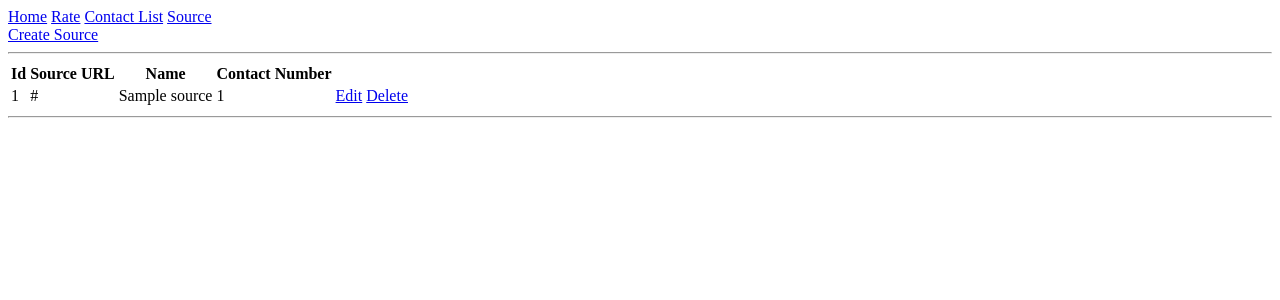
After one commit to MariiaPidisko/Currency, a Django app: page /source/list/ in a window 1280 px wide. The commit adds this page. Shown: the top 300 px of the page. Run offline with Django 4.2, Linux system fonts and the light colour scheme; tables that the repository leaves empty hold one stand-in row (values such as "Sample post").

Commit message:
HomeWork7:Creating a Source model and forms for it

```diff
--- a/app/currency/models.py
+++ b/app/currency/models.py
@@ -4,7 +4,7 @@ from django.db import models
 class Rate(models.Model):
     type = models.CharField(max_length=10)   # noqa: A003
     source = models.CharField(max_length=20)
-    created = models.DateTimeField()
+    created = models.DateTimeField(auto_now_add=True)
     buy = models.DecimalField(max_digits=10, decimal_places=2)
     sale = models.DecimalField(max_digits=10, decimal_places=2)
 
@@ -13,3 +13,9 @@ class ContactUs(models.Model):
     email_from = models.EmailField(max_length=35)
     subject = models.CharField(max_length=50)
     message = models.CharField(max_length=500)
+
+
+class Source(models.Model):
+    source_url = models.URLField(max_length=100)
+    name = models.CharField(max_length=50)
+    contact_number = models.DecimalField(max_digits=25, decimal_places=0)
--- a/app/currency/templates/includes/navbar.html
+++ b/app/currency/templates/includes/navbar.html
@@ -1,5 +1,6 @@
 <nav>
     <a href="/">Home</a>
-    <a href="/rate/list/">Rates</a>
+    <a href="/rate/list/">Rate</a>
     <a href="/cont/list/">Contact List</a>
+    <a href="/source/list/">Source</a>
 </nav>
--- /dev/null
+++ b/app/currency/templates/source_list.html
@@ -0,0 +1,29 @@
+{% extends 'base.html' %}
+
+{% block content %}
+    <a href="/source/create/">Create Source</a>
+<hr>
+    <table>
+        <tr>
+            <th scope="col"> Id </th>
+            <th scope="col"> Source URL </th>
+            <th scope="col"> Name </th>
+            <th scope="col"> Contact Number </th>
+        </tr>
+
+        {% for source in sources %}
+
+        <tr>
+            <td> {{ source.id }} </td>
+            <td> {{ source.source_url }} </td>
+            <td> {{ source.name }} </td>
+            <td> {{ source.contact_number }} </td>
+            <td><a href="/source/update/{{ source.id }}">Edit</a></td>
+            <td><a href="/source/delete/{{ source.id }}">Delete</a></td>
+        </tr>
+
+        {% endfor %}
+
+    </table>
+<hr>
+{% endblock content %}
--- a/app/currency/views.py
+++ b/app/currency/views.py
@@ -1,7 +1,10 @@
+from currency.forms import SourceForm
 from currency.models import ContactUs
 from currency.models import Rate
+from currency.models import Source
 
-from django.shortcuts import render
+from django.http import HttpResponseRedirect
+from django.shortcuts import get_object_or_404, render
 
 
 def rate_list(request):
@@ -14,5 +17,45 @@ def cont_list(request):
     return render(request, 'cont_list.html', context={'contacts': contacts})
 
 
+def source_list(request):
+    sources = Source.objects.all()
+    return render(request, 'source_list.html', context={'sources': sources})
+
+
+def source_create(request):
+    if request.method == 'POST':
+        form = SourceForm(request.POST)
+        if form.is_valid():
+            form.save()
+            return HttpResponseRedirect('/source/list')
+    else:
+        form = SourceForm()
+
+    return render(request, 'source_create.html', context={'form': form})
+
+
+def source_update(request, pk):
+    instance = get_object_or_404(Source, pk=pk)
+
+    if request.method == 'POST':
+        form = SourceForm(request.POST, instance=instance)
+        if form.is_valid():
+            form.save()
+            return HttpResponseRedirect('/source/list')
+    else:
+        form = SourceForm(instance=instance)
+
+    return render(request, 'source_update.html', context={'form': form})
+
+
+def source_delete(request, pk):
+    instance = get_object_or_404(Source, pk=pk)
+    if request.method == 'POST':
+        instance.delete()
+        return HttpResponseRedirect('/source/list')
+    else:
+        return render(request, 'source_delete.html', context={'source': instance})
+
+
 def index(request):
     return render(request, 'index.html')
--- a/app/settings/urls.py
+++ b/app/settings/urls.py
@@ -8,4 +8,8 @@ urlpatterns = [
     path('rate/list/', currency_views.rate_list),
     path('', currency_views.index),
     path('cont/list/', currency_views.cont_list),
+    path('source/list/', currency_views.source_list),
+    path('source/create/', currency_views.source_create),
+    path('source/update/<int:pk>', currency_views.source_update),
+    path('source/delete/<int:pk>', currency_views.source_delete),
 ]
```
Also changed, not shown: app/currency/forms.py (added, +9 -0 lines), app/currency/templates/source_create.html (added, +9 -0 lines), app/currency/templates/source_delete.html (added, +11 -0 lines), app/currency/templates/source_update.html (added, +9 -0 lines), app/currency/migrations/0004_source.py (added).
